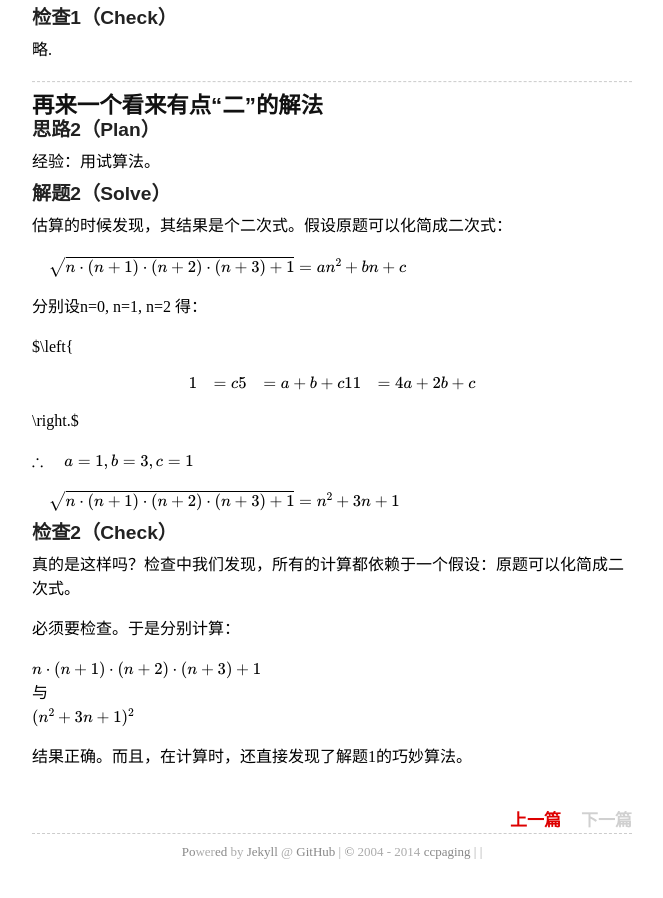
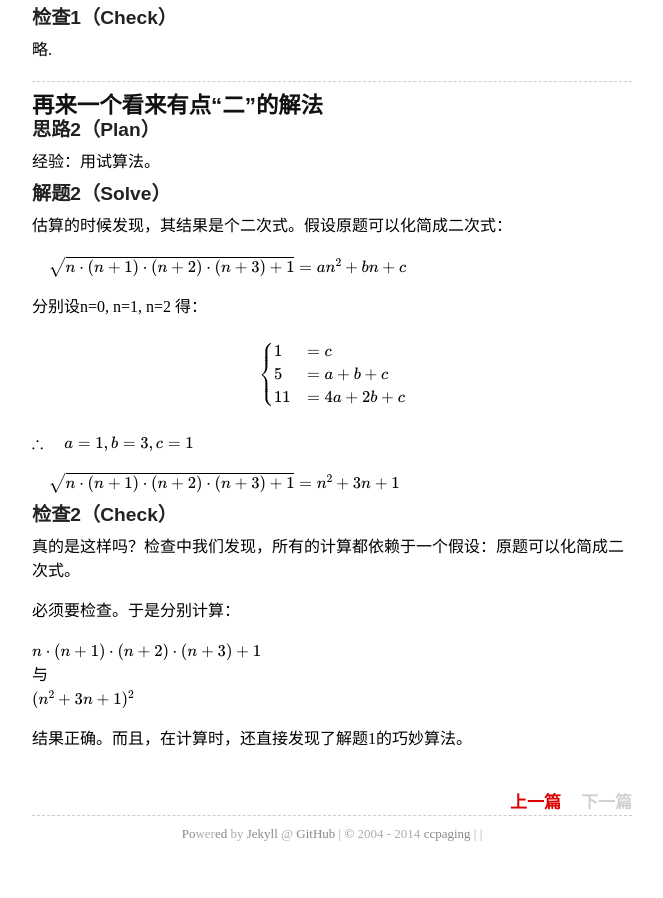
Before and after one commit to ccpaging/ccpaging.github.io, a Jekyll site: the page built from _posts/2014-02-25-L7-example.md, in a window 1280 px wide and 900 px high, scrolled down 1138 px. Shown: the whole window, without its empty margins (308-971 px from the left). Built offline with Jekyll 4.4.1, drawn with Linux system fonts in a browser that asks for light colours; formulas are drawn with MathJax 3; comment, search, counter and statistics services are not loaded.

```diff
--- a/_posts/2014-02-25-L7-example.md
+++ b/_posts/2014-02-25-L7-example.md
@@ -86,11 +86,11 @@ $\quad\sqrt{n\cdot (n+1)\cdot (n+2)\cdot (n+3)+1} \\
 
 分别设n=0, n=1, n=2 得：
 
-$\left\{ \begin{array}{ll}
+$$\left\{ \begin{array}{ll}
 1 & = c \\
 5 & = a+b+c \\
 11 & = 4a+2b+c
-\end{array}\right.$
+\end{array}\right.$$
 
 $\therefore \quad a=1, b= 3, c=1$
 
```
